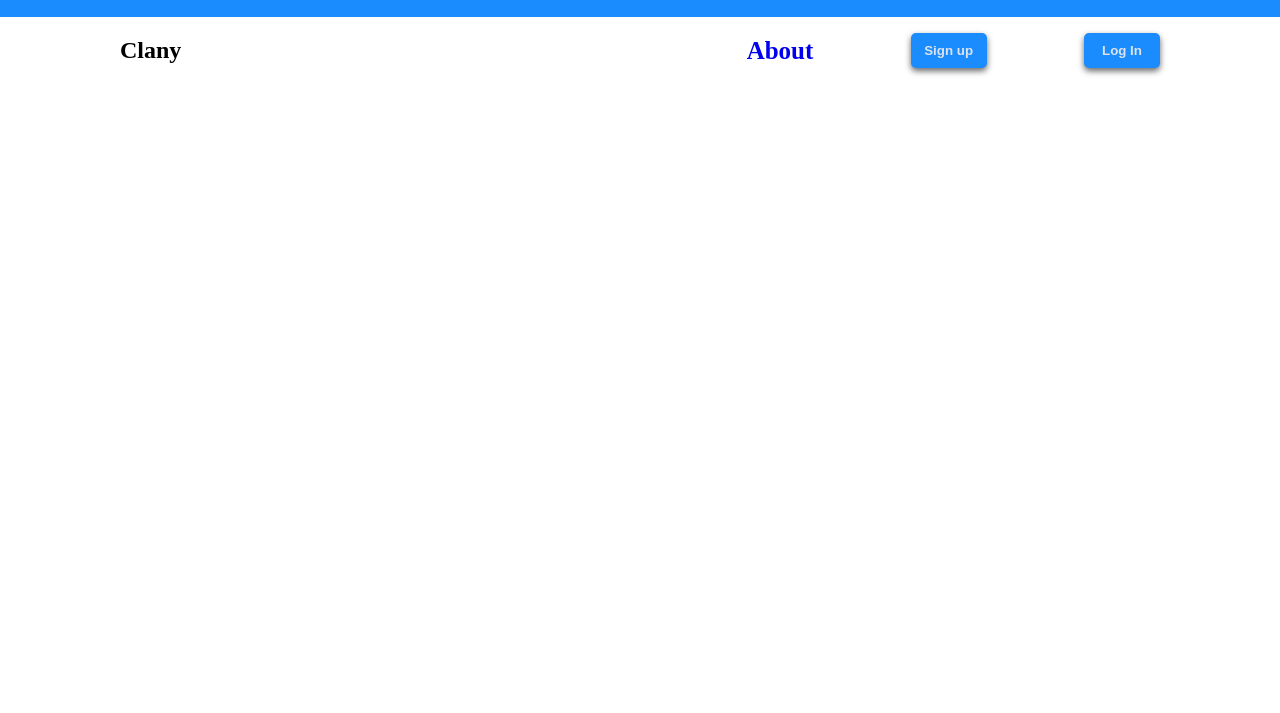
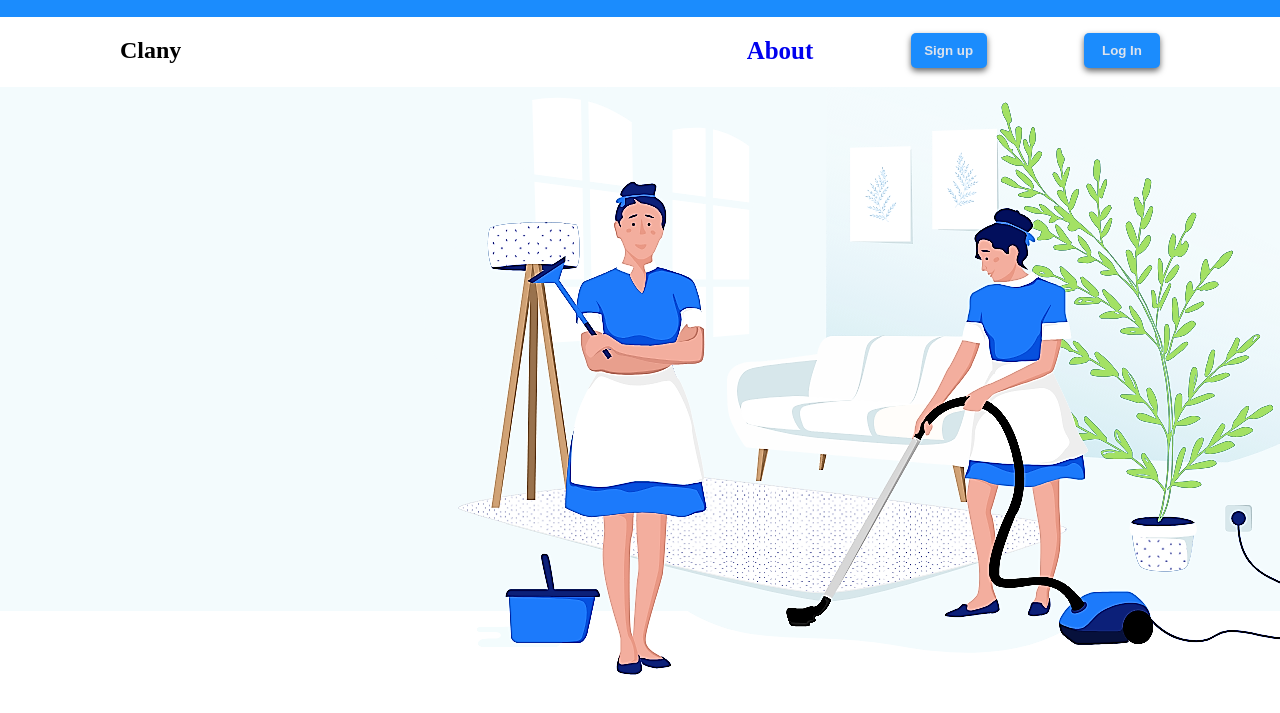
Before and after one commit to osisamkay/Client-Project, a plain HTML site: page index.html in a window 1280 px wide. Shown: the part 85-798 px from the top of the page. Drawn offline with Linux system fonts and the light colour scheme; files whose address does not match are found by name.

Commit message:
Client-Project

```diff
--- a/index.html
+++ b/index.html
@@ -41,6 +41,9 @@
         </ul>
       </div>
     </nav>
+    <div class="bgimage">
+
+    </div>
   </header>
   <script src="./src/index.js"></script>
 </body>
--- a/src/css/index.css
+++ b/src/css/index.css
@@ -98,6 +98,14 @@ button {
 
 /* nav ends */
 
+/* bg-image */
+.bgimage{
+  background-image: url('../../assets/header.png');
+  background-position: center;
+  background-repeat: no-repeat;
+  height: 100vh;
+}
+
 /* header ends */
 
 
```
Also changed, not shown: assets/header.png (added).
